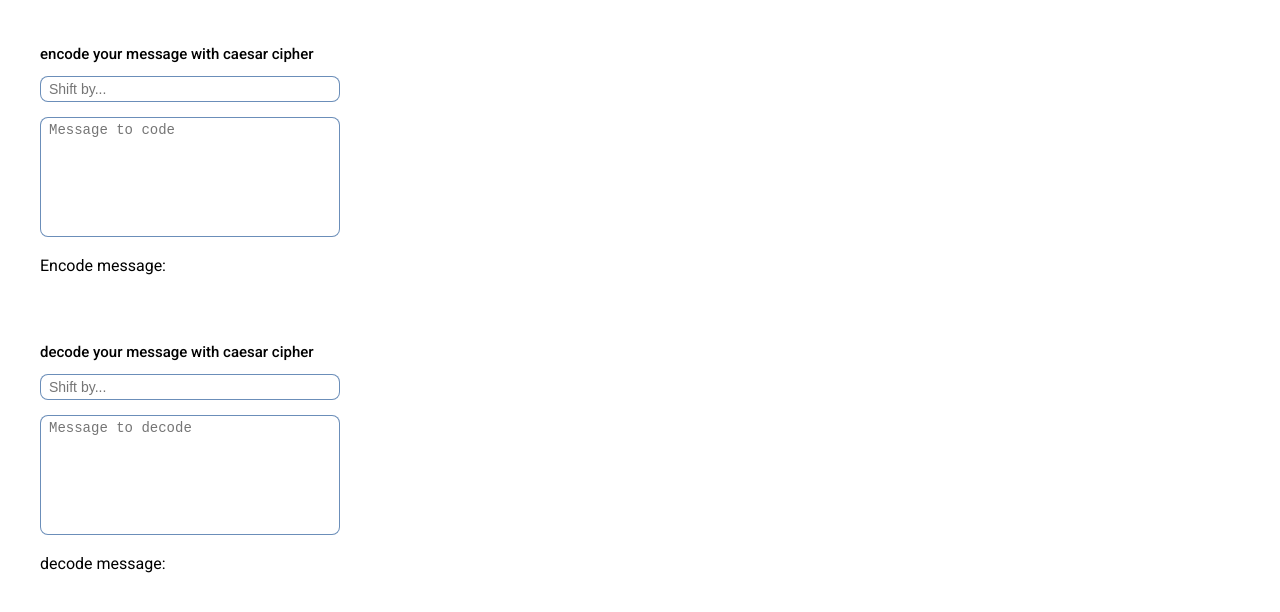
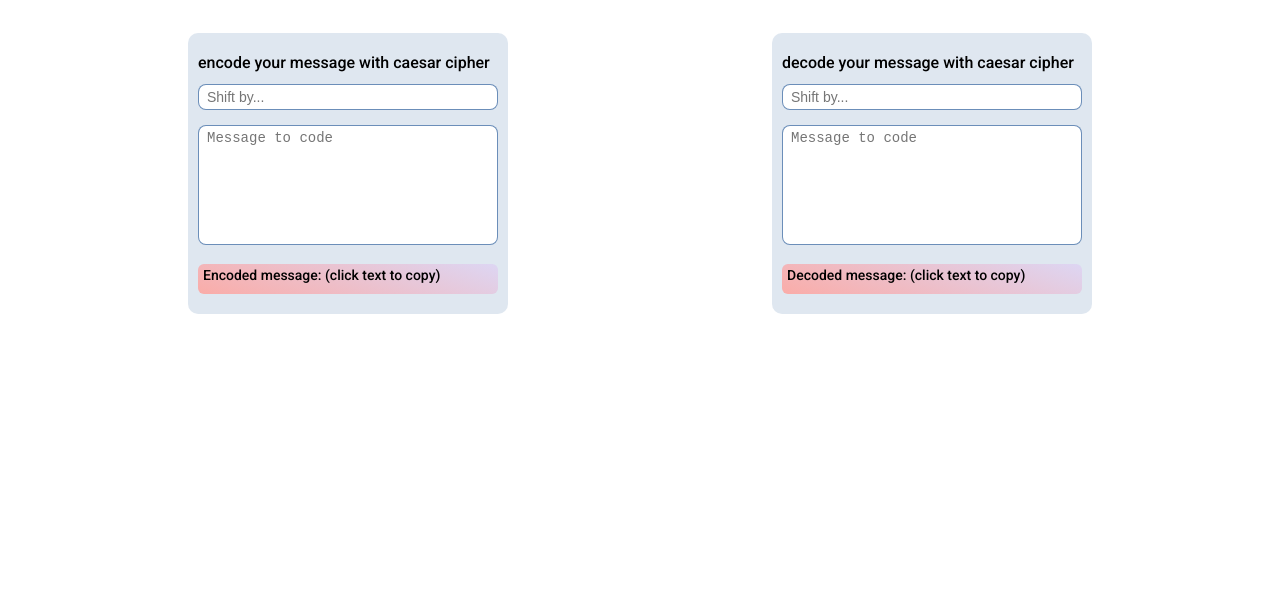
Before and after one commit to adrianczesnowski123/rekrutacja-zadanie, a React app: page /caesar/1 in a window 1280 px wide. Shown: the part 48-660 px from the top of the page. Built offline with nearby package versions, Linux system fonts and the light colour scheme.

Commit message:
form component, copy to clipboard function, styling

```diff
--- /dev/null
+++ b/src/components/Form/Form.js
@@ -0,0 +1,53 @@
+import React from 'react';
+import styles from './Form.module.css';
+import Input from '../Input/Input';
+
+const Form = ({
+  formTitle,
+  formName,
+  algorithmFunc,
+  shiftValue,
+  setShiftValue,
+  messageValue,
+  setMessageValue,
+  inputType,
+  inputId,
+  textareaId,
+  textMessage,
+}) => {
+  const copyToClipboard = (e) => {
+    navigator.clipboard.writeText(e.target.innerText);
+  };
+
+  return (
+    <div className={styles.FormContainer}>
+      <h2 className={styles.Title}>{formTitle}</h2>
+      <form name={formName}>
+        <Input
+          type={inputType}
+          id={inputId}
+          name={inputId}
+          placeholder="Shift by..."
+          handleChange={(e) => setShiftValue(e.target.value)}
+          value={shiftValue}
+        />
+        <br />
+        <Input
+          tag="textarea"
+          className={styles.Textarea}
+          name={textareaId}
+          id={textareaId}
+          placeholder="Message to code"
+          handleChange={(e) => setMessageValue(e.target.value)}
+          value={messageValue}
+        />
+      </form>
+      <div className={styles.TextWrapper} onClick={(e) => copyToClipboard(e)}>
+        <p className={styles.TextTitle}>{textMessage} (click text to copy)</p>
+        <p className={styles.Text}>{algorithmFunc(messageValue, shiftValue)}</p>
+      </div>
+    </div>
+  );
+};
+
+export default Form;
--- /dev/null
+++ b/src/components/Form/Form.module.css
@@ -0,0 +1,36 @@
+.FormContainer {
+  display: flex;
+  flex-direction: column;
+  width: 100%;
+  max-width: 320px;
+  margin: 0 auto 4rem;
+  padding: 2rem 1rem;
+  border-radius: 10px;
+  background: rgba(45, 94, 156, 0.15);
+}
+
+.Title {
+  font-size: 1.6rem;
+  margin: 0 0 1.2rem;
+  font-weight: 500;
+}
+
+.TextWrapper {
+  padding: 3px 5px;
+  background-color: #faaca8;
+  background-image: linear-gradient(19deg, #faaca8 0%, #ddd6f3 100%);
+  border-radius: 6px;
+  max-width: 300px;
+  word-wrap: break-word;
+}
+
+.TextTitle {
+  margin: 0 0 0.8rem;
+  font-weight: 500;
+  font-size: 1.4rem;
+}
+
+.Text {
+  font-size: 1.3rem;
+  margin: 0 0 0.8rem;
+}
--- a/src/components/Input/Input.module.css
+++ b/src/components/Input/Input.module.css
@@ -7,6 +7,7 @@
   border: 1px solid rgba(45, 94, 156, 0.7);
   border-radius: 8px;
   font-size: 1.4rem;
+  outline-color: rgba(45, 94, 156, 0.7);
 }
 
 .Textarea {
--- a/src/view/Caesar/Caesar.js
+++ b/src/view/Caesar/Caesar.js
@@ -1,6 +1,6 @@
 import React, { useState } from 'react';
 import styles from './Caesar.module.css';
-import Input from '../../components/Input/Input';
+import Form from '../../components/Form/Form';
 import { algorithmCipher, algorithmDecipher } from '../../utils/utils';
 
 const Caesar = () => {
@@ -12,61 +12,32 @@ const Caesar = () => {
 
   return (
     <div className={styles.Wrapper}>
-      <div className={styles.FormContainer}>
-        <h2 className={styles.Title}>encode your message with caesar cipher</h2>
-        <form name="cipherEncode">
-          <Input
-            type="number"
-            id="shiftEncode"
-            name="shiftEncode"
-            placeholder="Shift by..."
-            handleChange={(e) => setShiftCipher(e.target.value)}
-            value={shiftCipher}
-          />
-          <br />
-          <Input
-            tag="textarea"
-            className={styles.Textarea}
-            name="messageEncode"
-            id="messageEncode"
-            placeholder="Message to code"
-            handleChange={(e) => setMessageCipher(e.target.value)}
-            value={messageCipher}
-          />
-        </form>
-        <p className={styles.Text}>Encode message:</p>
-        <p className={styles.Text}>
-          {algorithmCipher(messageCipher, shiftCipher)}
-        </p>
-      </div>
-
-      <div className={styles.FormContainer}>
-        <h2 className={styles.Title}>decode your message with caesar cipher</h2>
-        <form name="cipherDecode">
-          <Input
-            type="number"
-            id="shiftDecode"
-            name="shiftDecode"
-            placeholder="Shift by..."
-            handleChange={(e) => setShiftDecipher(e.target.value)}
-            value={shiftDecipher}
-          />
-          <br />
-          <Input
-            tag="textarea"
-            className={styles.Textarea}
-            name="messageDecode"
-            id="messageDecode"
-            placeholder="Message to decode"
-            handleChange={(e) => setMessageDecipher(e.target.value)}
-            value={messageDecipher}
-          />
-        </form>
-        <p className={styles.Text}>decode message: </p>
-        <p className={styles.Text}>
-          {algorithmDecipher(messageDecipher, shiftDecipher)}
-        </p>
-      </div>
+      <Form
+        formTitle="encode your message with caesar cipher"
+        formName="cipherEncode"
+        algorithmFunc={() => algorithmCipher(messageCipher, shiftCipher)}
+        shiftValue={shiftCipher}
+        setShiftValue={setShiftCipher}
+        messageValue={messageCipher}
+        setMessageValue={setMessageCipher}
+        inputType="number"
+        inputId="shiftEncode"
+        textareaId="messageEncode"
+        textMessage="Encoded message:"
+      />
+      <Form
+        formTitle="decode your message with caesar cipher"
+        formName="cipherDecode"
+        algorithmFunc={() => algorithmDecipher(messageDecipher, shiftDecipher)}
+        shiftValue={shiftDecipher}
+        setShiftValue={setShiftDecipher}
+        messageValue={messageDecipher}
+        setMessageValue={setMessageDecipher}
+        inputType="number"
+        inputId="shiftDecode"
+        textareaId="messageDecode"
+        textMessage="Decoded message:"
+      />
     </div>
   );
 };
--- a/src/view/Caesar/Caesar.module.css
+++ b/src/view/Caesar/Caesar.module.css
@@ -3,24 +3,12 @@
   padding: 16px;
   display: flex;
   flex-direction: column;
-  align-items: center;
-  justify-content: center;
   margin: 0 auto;
+  max-width: 1200px;
 }
 
-.Title {
-  font-size: 1.5rem;
-  font-weight: 500;
+@media (min-width: 1000px) {
+  .Wrapper {
+    flex-direction: row;
+  }
 }
-
-.FormContainer {
-  display: flex;
-  flex-direction: column;
-  width: 100%;
-  max-width: 1200px;
-  margin: 0 auto 4rem;
-}
-
-.Text {
-  margin: 0 0 0.8rem;
-}
```
Also changed, not shown: README.md.
